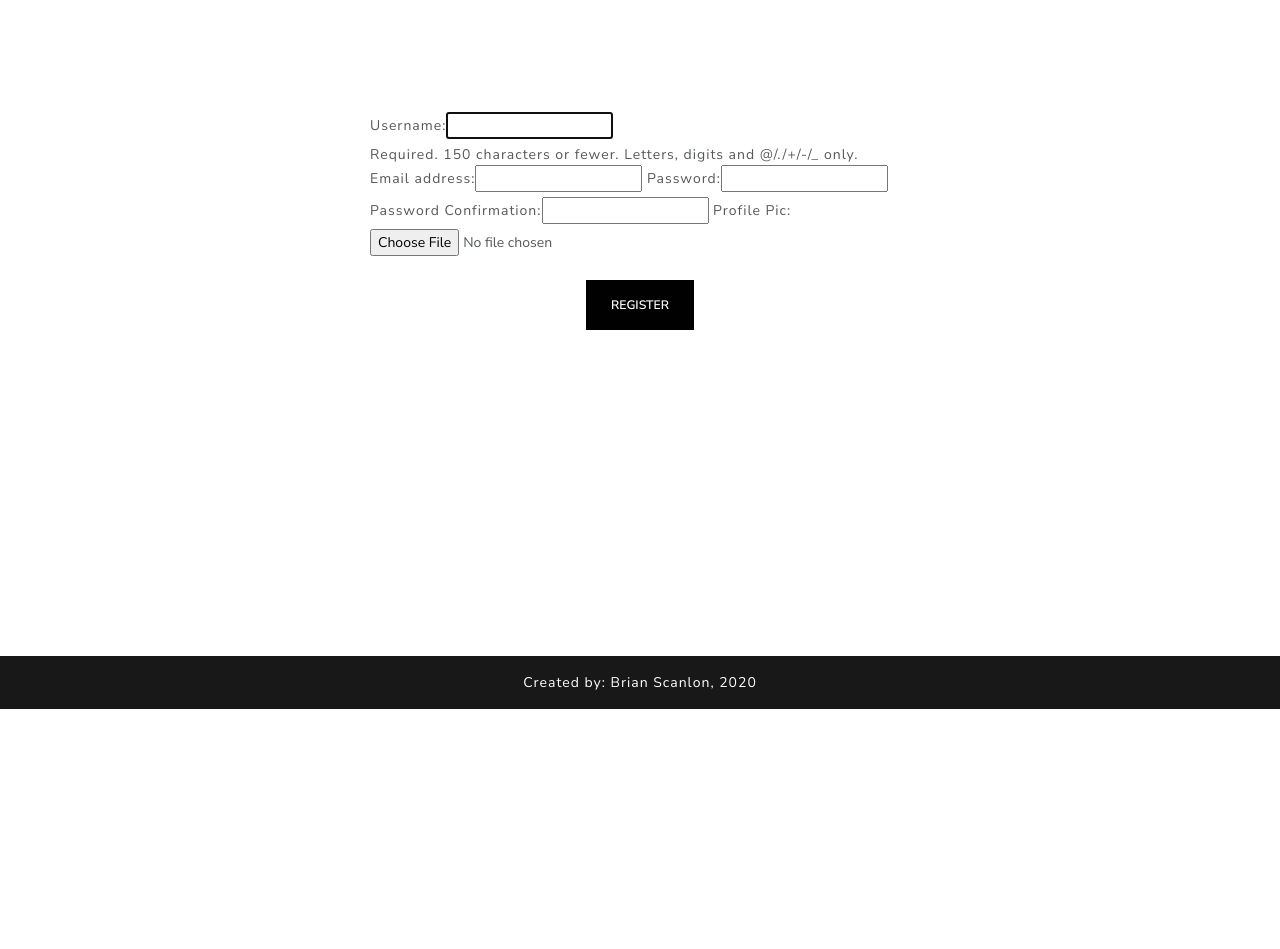
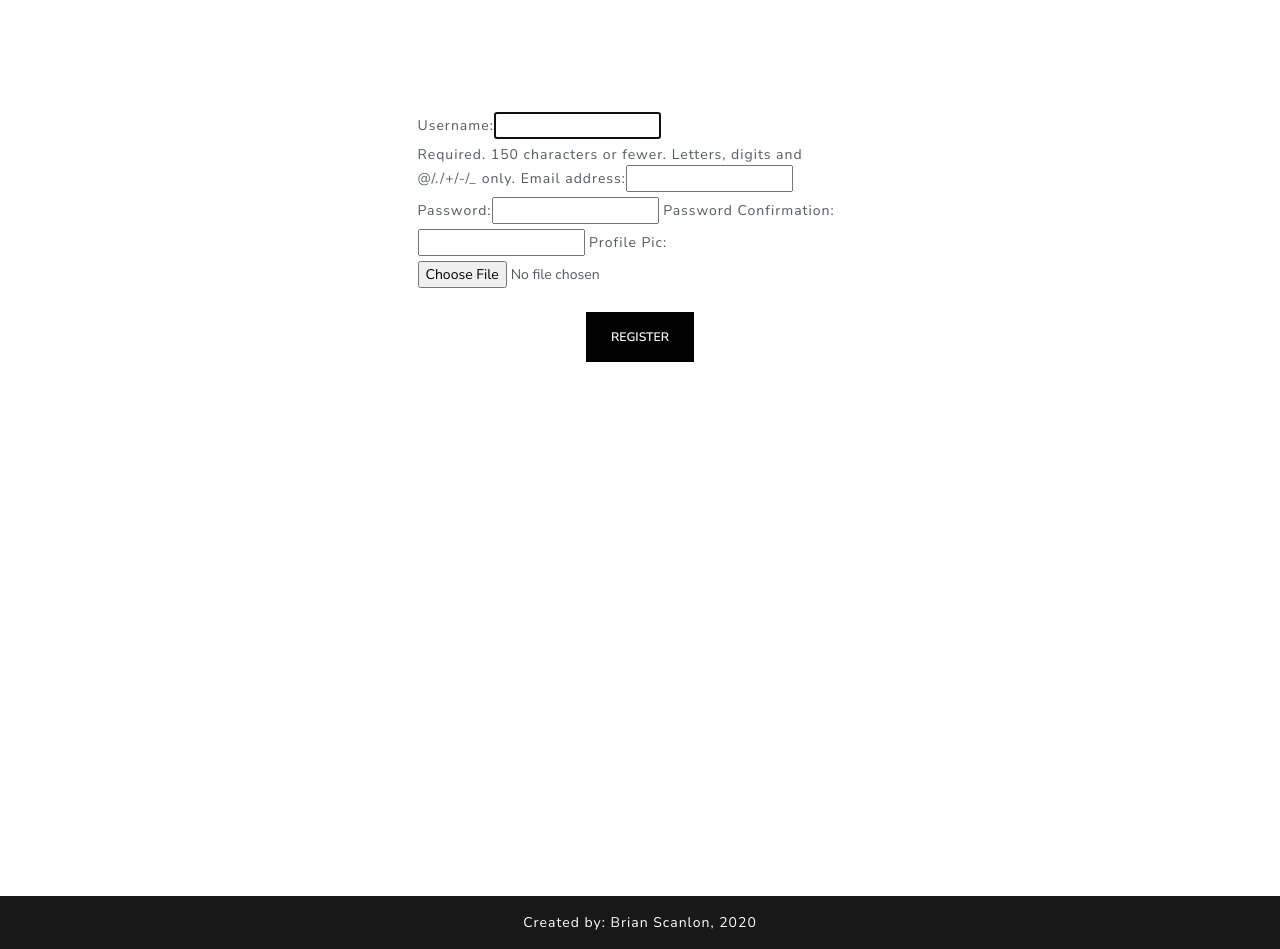
Before and after one commit to brianscan14/XYfitness, a Django app: page /accounts/register/ in a window 1280 px wide. Shown: the part 104-1053 px from the top of the page. Before the commit the page ends 813 px from the top, so only its background shows below. Run offline with Django 3.2, Linux system fonts and the light colour scheme; some libraries are stand-ins or nearby versions.

Commit message:
updating form widths for account forms across the page

```diff
--- a/accounts/templates/login.html
+++ b/accounts/templates/login.html
@@ -6,7 +6,7 @@
 {% block content %}
 <div class="container my-5 vh-full">
 	<div class="row">
-		<div class="col-5 my-4 mx-auto border">
+		<div class="col-9 col-md-5 my-4 mx-auto border">
             <form method="POST" class="my-5">
                 {% csrf_token %} {{ login_form | as_bootstrap}}
                 <div class="centered mt-3">
@@ -18,7 +18,7 @@
         </div>
 	</div>
     <div class="row mt-3">
-        <div class="col-5 mx-auto">
+        <div class="col-9 col-md-6 mx-auto">
             <div class="">
                 <p>Forgot Password? <a href="{% url 'password_reset' %}">Reset</a></p>
             </div>
--- a/accounts/templates/password.html
+++ b/accounts/templates/password.html
@@ -20,7 +20,7 @@
 
 <div class="container my-5 vh-full">
 	<div class="row">
-		<div class="col-6 mx-auto">
+		<div class="col-10 col-md-6 mx-auto">
 			<form method="POST">
 				{% csrf_token %}
 				{{ form | as_bootstrap }}
--- a/accounts/templates/profile.html
+++ b/accounts/templates/profile.html
@@ -19,11 +19,11 @@
 
 <div class="container my-5 vh-full">
     <div class="row my-2">
-        <div class="col-6 mx-auto centered">
-            <p><img class="before-after-pic" src="{{ MEDIA_URL }}{{ user.profile.profile_pic }}"></p>
+        <div class="col-9 col-md-6 mx-auto centered">
+            <p><img class="img-fluid" src="{{ MEDIA_URL }}{{ user.profile.profile_pic }}"></p>
             <h2>{{ user.username }}</h2>
             <p>{{ user.email }}</p>
-            <p>{{ user.first_name }}</p>
+            <p>"{{ user.first_name }}"</p>
         </div>
     </div>
     <div class="row my-2">
--- a/accounts/templates/profilepic.html
+++ b/accounts/templates/profilepic.html
@@ -21,7 +21,7 @@
 
 <div class="container my-5 vh-full">
 	<div class="row">
-		<div class="col-6 mx-auto my-5">
+		<div class="col-9 col-md-6 mx-auto my-5 centered">
 			<form method="POST" enctype="multipart/form-data">
 				{% csrf_token %}
 				{{ form | as_bootstrap }}
--- a/accounts/templates/register.html
+++ b/accounts/templates/register.html
@@ -4,16 +4,16 @@
 {% block title %}XYfitenss | Sign Up{% endblock %}
 
 {% block content %}
-<div class="container my-5 vh-full">
+<div class="container my-5 vh-100">
     <div class="row mt-5">
-        <div class="col-6 mx-auto centered">
+        <div class="col-9 col-md-5 mx-auto centered">
             {% for error_message in registration_form.errors.items %}
                 Error: {{ error_message|striptags }}
             {% endfor %}
         </div>
     </div>
 	<div class="row mt-3">
-		<div class="col-6 mx-auto">
+		<div class="col-9 col-md-5 mx-auto">
 			<form method="POST" enctype="multipart/form-data">
 				{% csrf_token %} {{ registration_form | as_bootstrap }}
                 <div class="centered">
--- a/accounts/templates/update.html
+++ b/accounts/templates/update.html
@@ -21,7 +21,7 @@
 
 <div class="container my-5 vh-full">
 	<div class="row">
-		<div class="col-6 mx-auto">
+		<div class="col-9 col-md-6 mx-auto">
 			<form method="POST" enctype="multipart/form-data">
 				{% csrf_token %}
 				{{ form | as_bootstrap }}
```
